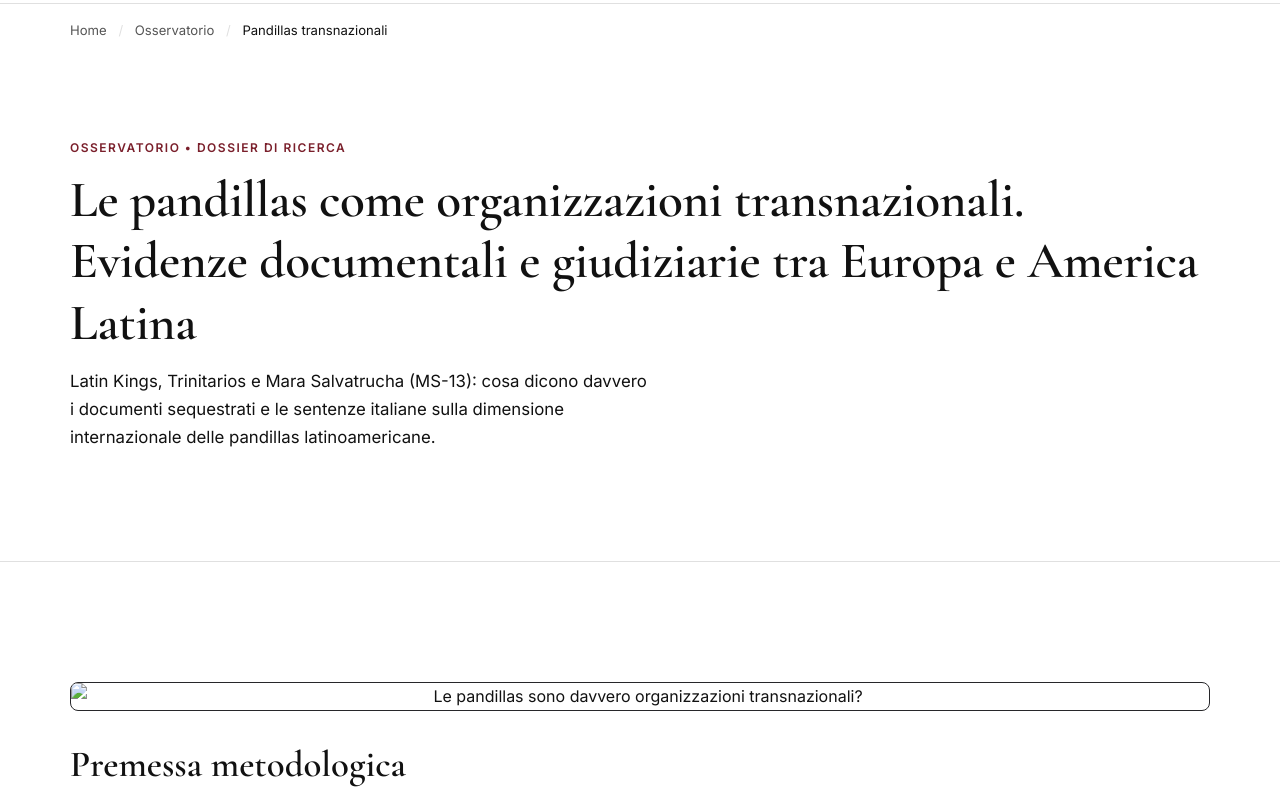
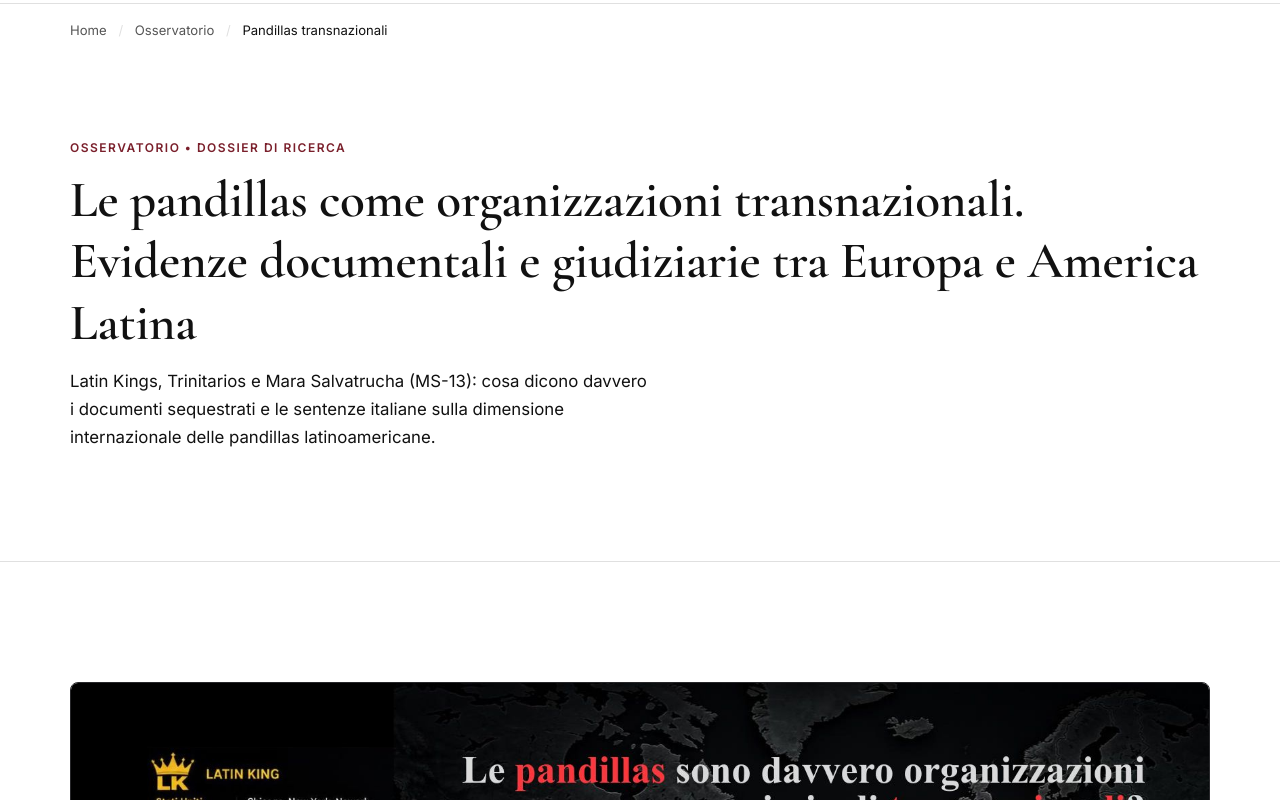
Before and after one commit to waltermassimiliani/waltermassimiliani.it, a plain HTML site: page blog-pandillas-transnazionali.html in a window 1280 px wide. Shown: the part 103-903 px from the top of the page. Drawn offline with nearby package versions, Linux system fonts and the light colour scheme.

Commit message:
Update blog-pandillas-transnazionali.html

```diff
--- a/blog-pandillas-transnazionali.html
+++ b/blog-pandillas-transnazionali.html
@@ -14,14 +14,14 @@ HTML
 <meta property="og:url" content="https://waltermassimiliani.it/blog-pandillas-transnazionali.html">
 <meta property="og:title" content="Pandillas: sono organizzazioni transnazionali? Le prove">
 <meta property="og:description" content="Latin Kings, Trinitarios e MS-13: documenti e sentenze dimostrano che le pandillas latinoamericane sono vere organizzazioni transnazionali.">
-<meta property="og:image" content="https://waltermassimiliani.it/immagini/pandillas-transnazionali-social.jpg">
+<meta property="og:image" content="https://waltermassimiliani.it/images/pandillas-transnazionali-social.jpg">
 <meta property="og:image:type" content="image/jpeg">
 <meta property="og:image:width" content="1200">
 <meta property="og:image:height" content="675">
 <meta name="twitter:card" content="summary_large_image">
 <meta name="twitter:title" content="Pandillas: sono organizzazioni transnazionali? Le prove">
 <meta name="twitter:description" content="Latin Kings, Trinitarios e MS-13: documenti e sentenze dimostrano che le pandillas latinoamericane sono vere organizzazioni transnazionali.">
-<meta name="twitter:image" content="https://waltermassimiliani.it/immagini/pandillas-transnazionali-social.jpg">
+<meta name="twitter:image" content="https://waltermassimiliani.it/images/pandillas-transnazionali-social.jpg">
 
 <link rel="preconnect" href="https://fonts.googleapis.com">
 <link rel="preconnect" href="https://fonts.gstatic.com" crossorigin>
@@ -38,7 +38,7 @@ HTML
   "author": { "@type": "Person", "name": "Walter Massimiliani" },
   "publisher": { "@type": "Person", "name": "Walter Massimiliani" },
   "mainEntityOfPage": "https://waltermassimiliani.it/blog-pandillas-transnazionali.html",
-  "image": "https://waltermassimiliani.it/immagini/pandillas-transnazionali-social.jpg",
+  "image": "https://waltermassimiliani.it/images/pandillas-transnazionali-social.jpg",
   "datePublished": "2026-08-04"
 }
 </script>
@@ -100,7 +100,7 @@ HTML
 
         <!-- Immagine di copertina inserita nel corpo dell'articolo -->
         <div style="margin: 2rem 0; text-align: center;">
-          <img src="immagini/pandillas-transnazionali-social.jpg" alt="Le pandillas sono davvero organizzazioni transnazionali?" style="max-width: 100%; height: auto; border-radius: 8px; border: 1px solid #27272a;">
+          <img src="images/pandillas-transnazionali-social.jpg" alt="Le pandillas sono davvero organizzazioni transnazionali?" style="max-width: 100%; height: auto; border-radius: 8px; border: 1px solid #27272a;">
         </div>
 
         <h2>Premessa metodologica</h2>
```
